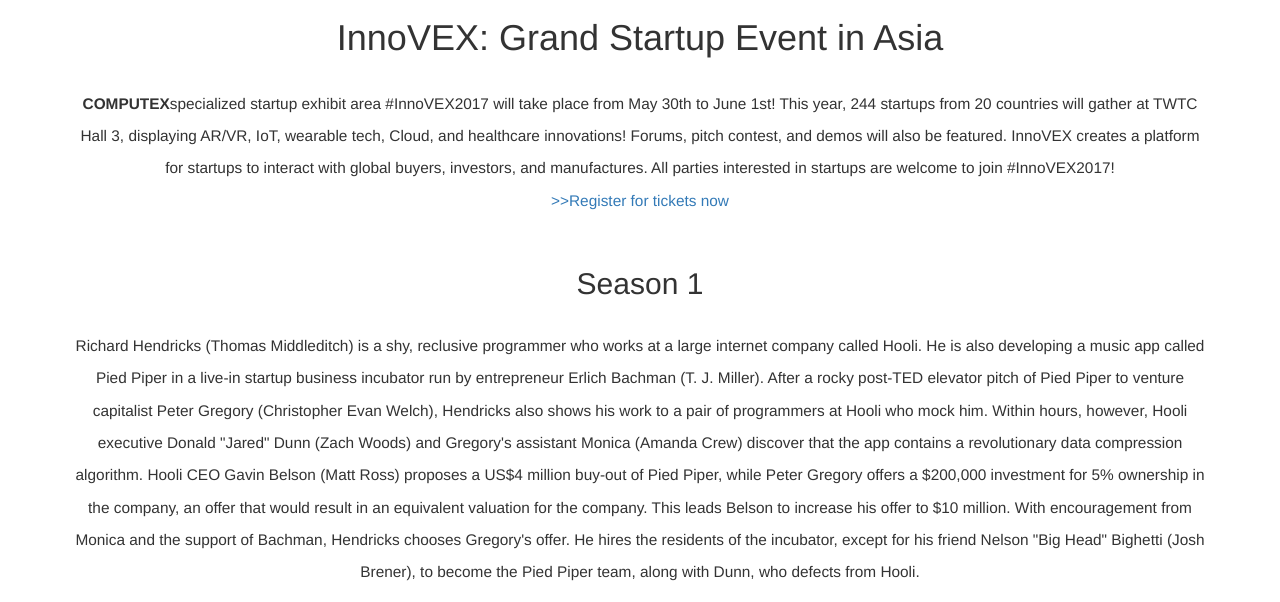
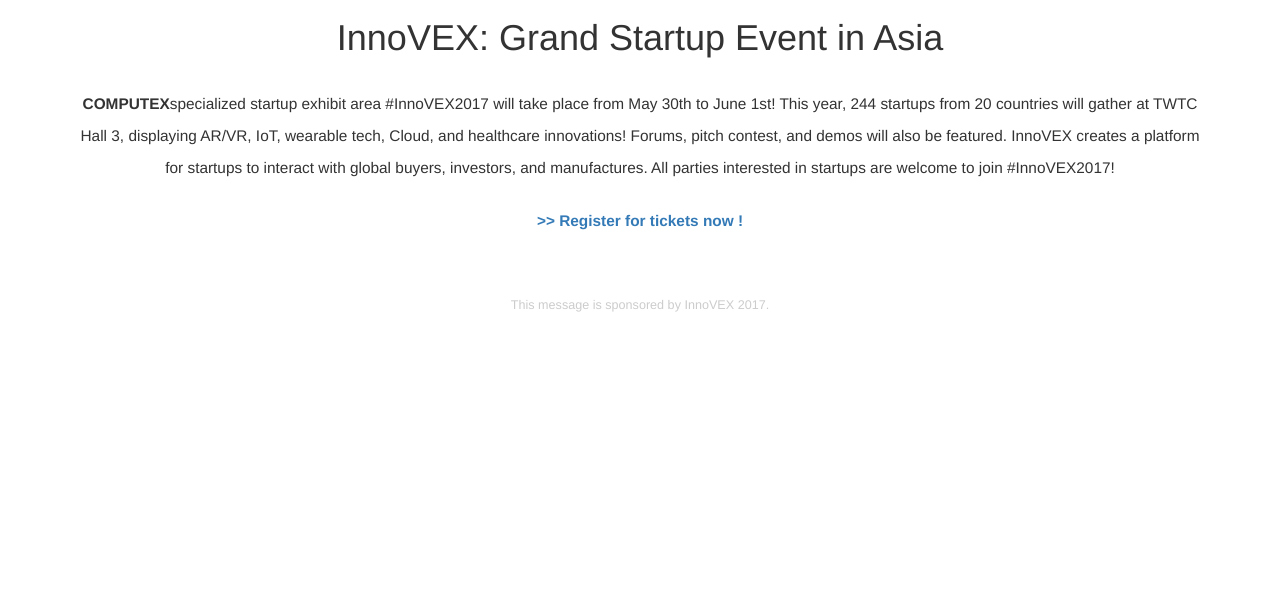
Before and after one commit to KevinHu2014/TestTico, a plain HTML site: page index.html in a window 1280 px wide. Shown: the part 322-924 px from the top of the page. After the commit the page ends 800 px from the top, so only its background shows below. Drawn offline with nearby package versions, Linux system fonts and the light colour scheme.

Commit message:
模板調整

```diff
--- a/index.html
+++ b/index.html
@@ -30,12 +30,12 @@
         <div class="col-xs-12 col-sm-12" id="content">
             <!-- 內文 -->
             <p class="contenttext">
-                <strong>COMPUTEX</strong>specialized startup exhibit area #InnoVEX2017 will take place from May 30th to June 1st! This year, 244 startups from 20 countries will gather at TWTC Hall 3, displaying AR/VR, IoT, wearable tech, Cloud, and healthcare innovations! Forums, pitch contest, and demos will also be featured. InnoVEX creates a platform for startups to interact with global buyers, investors, and manufactures. All parties interested in startups are welcome to join #InnoVEX2017! <br/>
-                <a href="https://goo.gl/KGZUJ7">>>Register for tickets now</a>
+                <strong>COMPUTEX</strong>specialized startup exhibit area #InnoVEX2017 will take place from May 30th to June 1st! This year, 244 startups from 20 countries will gather at TWTC Hall 3, displaying AR/VR, IoT, wearable tech, Cloud, and healthcare innovations! Forums, pitch contest, and demos will also be featured. InnoVEX creates a platform for startups to interact with global buyers, investors, and manufactures. All parties interested in startups are welcome to join #InnoVEX2017!
             </p>
-            <h2 class="title">Season 1</h2>
             <p class="contenttext">
-                Richard Hendricks (Thomas Middleditch) is a shy, reclusive programmer who works at a large internet company called Hooli. He is also developing a music app called Pied Piper in a live-in startup business incubator run by entrepreneur Erlich Bachman (T. J. Miller). After a rocky post-TED elevator pitch of Pied Piper to venture capitalist Peter Gregory (Christopher Evan Welch), Hendricks also shows his work to a pair of programmers at Hooli who mock him. Within hours, however, Hooli executive Donald "Jared" Dunn (Zach Woods) and Gregory's assistant Monica (Amanda Crew) discover that the app contains a revolutionary data compression algorithm. Hooli CEO Gavin Belson (Matt Ross) proposes a US$4 million buy-out of Pied Piper, while Peter Gregory offers a $200,000 investment for 5% ownership in the company, an offer that would result in an equivalent valuation for the company. This leads Belson to increase his offer to $10 million. With encouragement from Monica and the support of Bachman, Hendricks chooses Gregory's offer. He hires the residents of the incubator, except for his friend Nelson "Big Head" Bighetti (Josh Brener), to become the Pied Piper team, along with Dunn, who defects from Hooli.
+                <a class="link" href="https://goo.gl/KGZUJ7">
+                    >> Register for tickets now !
+                </a>
             </p>
         </div>
         <div class="col-xs-12 col-sm-12" id="tips">
```
